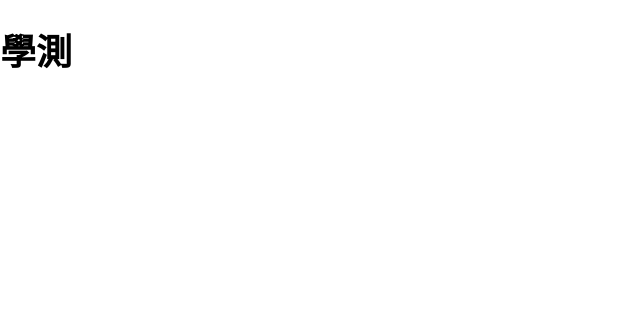
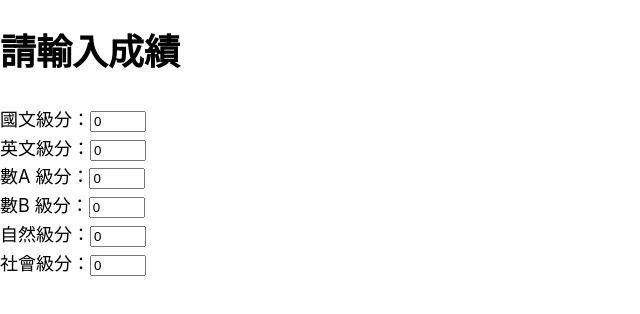
Before and after one commit to cheesege/position_predict, a Next.js app: page /GSAT in a window 1280 px wide. Shown: the top 314 px of the page, without its empty margins (0-640 px from the left). Built offline with nearby package versions, Linux system fonts and the light colour scheme.

Commit message:
update GSAT

```diff
--- a/pages/GSAT/index.tsx
+++ b/pages/GSAT/index.tsx
@@ -1,10 +1,20 @@
 import React from "react";
-import Image from "next/image";
+import Head from "next/head";
+import Item from "./item";
+const GSAT = () => {
+  return (
+    <div>
+      <h1>請輸入成績 </h1>
+      <form action="">
+        <Item name="國文" subject="chinese" />
+        <Item name="英文" subject="english" />
+        <Item name="數A " subject="mathA" />
+        <Item name="數B " subject="mathB" />
+        <Item name="自然" subject="nature" />
+        <Item name="社會" subject="society" />
+      </form>
+    </div>
+  );
+};
 
-const GSAT = () => {
-    return(
-       <h1>學測</h1>
-    )
-}
-
-export default GSAT
+export default GSAT;
--- /dev/null
+++ b/pages/GSAT/item.tsx
@@ -0,0 +1,16 @@
+const Item = ({ name, subject }) => {
+  return (
+    <div>
+      <label htmlFor="">{name}級分：</label>
+      <input
+        type="number"
+        name={subject}
+        id={subject}
+        min="0"
+        max="15"
+        defaultValue={0}
+      />
+    </div>
+  );
+};
+export default Item;
```
Also changed, not shown: hint.txt.
